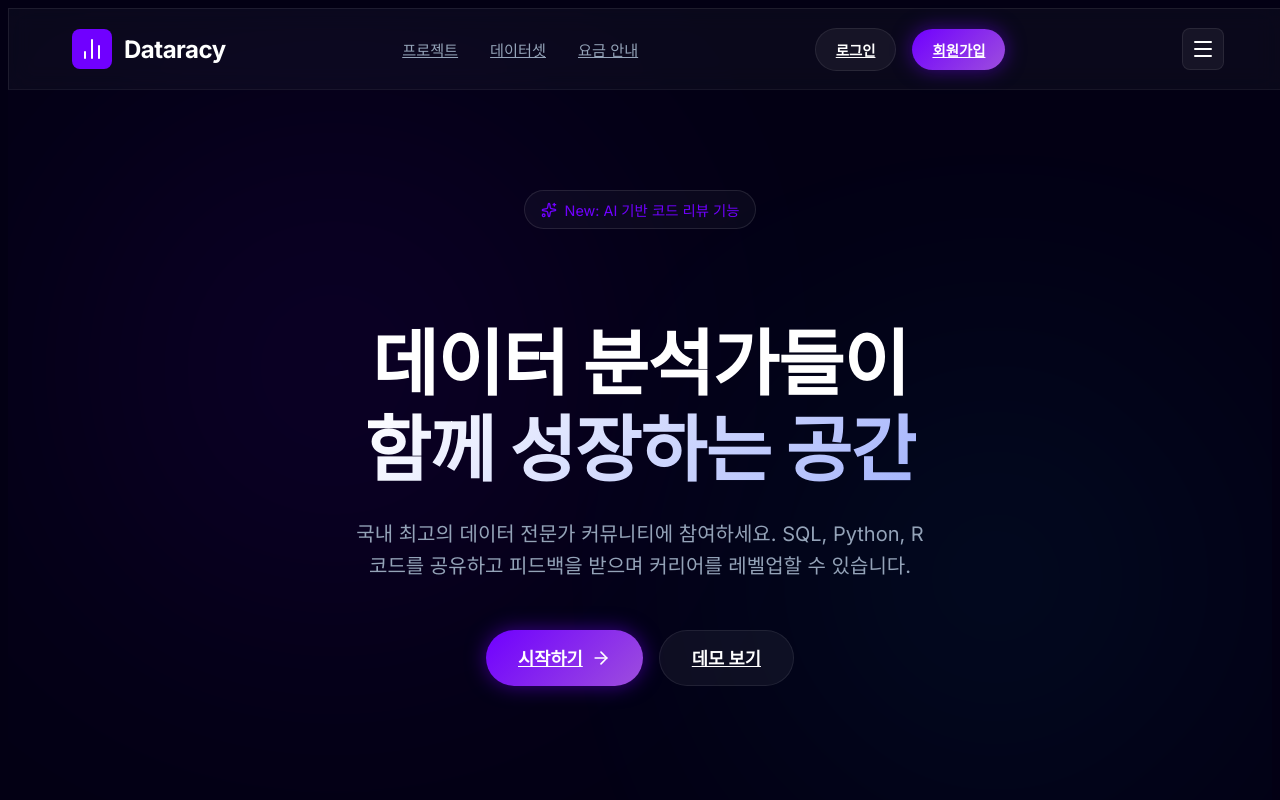
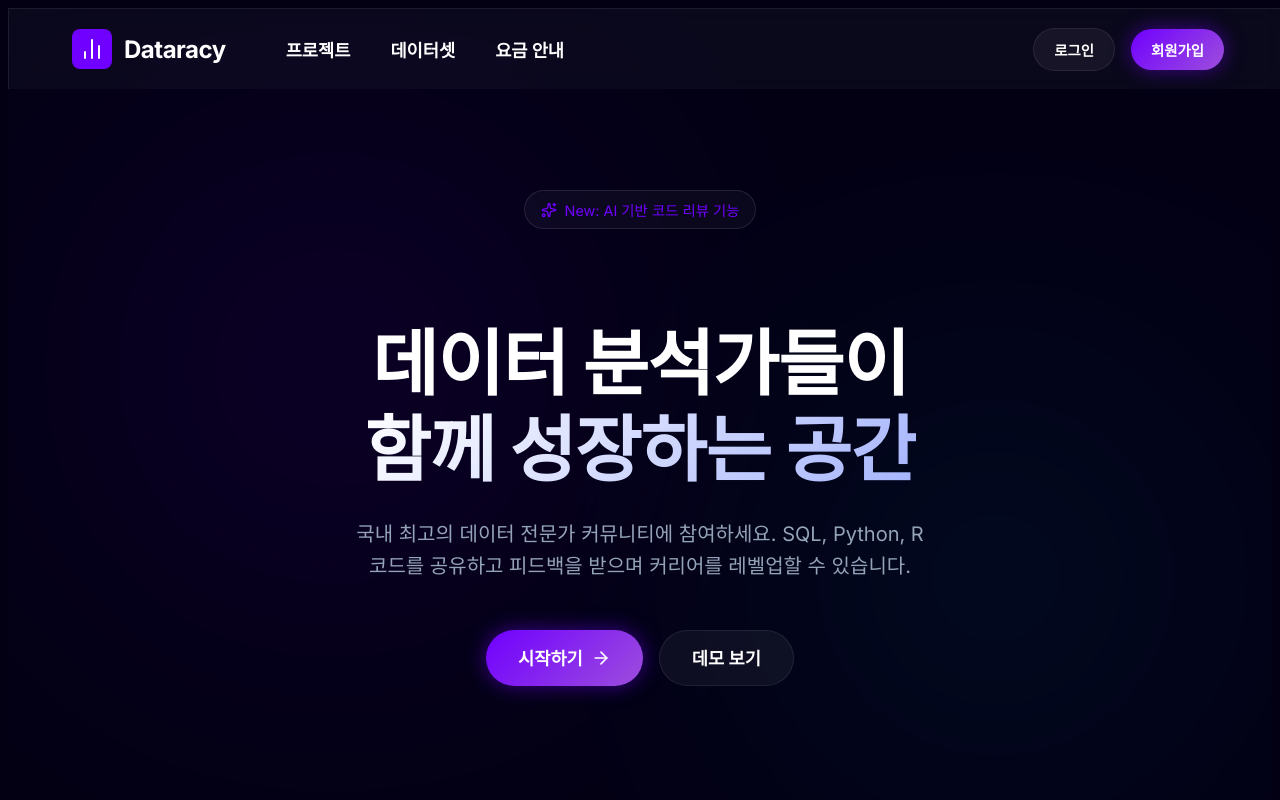
Before and after one commit to Skyline-Works/dataracy, a Next.js app: page / in a window 1280 px wide. Shown: the top 800 px of the page. Built offline with nearby package versions, Linux system fonts and the light colour scheme; no server answers.

Commit message:
Refactor: Update Navbar layout and styling (logo placement, underline removal, mobile menu logic)

```diff
--- a/src/app/globals.css
+++ b/src/app/globals.css
@@ -64,6 +64,11 @@ body {
   transition: all var(--transition-smooth);
   cursor: pointer;
   border: none;
+  text-decoration: none;
+}
+
+a {
+  text-decoration: none;
 }
 
 .btn-primary {
@@ -171,8 +176,17 @@ body {
   color: var(--text-secondary);
 }
 
+/* Utility to hide elements on desktop */
+.mobile-only {
+  display: none !important;
+}
+
 /* Mobile Responsive Utilities */
 @media (max-width: 768px) {
+  .mobile-only {
+    display: block !important;
+  }
+
   .hidden-mobile {
     display: none !important;
   }
--- a/src/components/MobileMenu.tsx
+++ b/src/components/MobileMenu.tsx
@@ -17,7 +17,7 @@ export default function MobileMenu({ user }: MobileMenuProps) {
     const toggleMenu = () => setIsOpen(!isOpen);
 
     return (
-        <div className="md:hidden">
+        <div className="md:hidden mobile-only">
             {/* Hamburger Button */}
             <button
                 onClick={toggleMenu}
--- a/src/components/Navbar.tsx
+++ b/src/components/Navbar.tsx
@@ -19,8 +19,10 @@ export default async function Navbar() {
     }
 
     return (
-        <nav className="fixed top-0 w-full z-50 bg-glass" style={{ borderBottom: '1px solid rgba(255,255,255,0.05)' }}>
+        <nav className="fixed top-0 w-full z-50 bg-glass" style={{ borderBottom: 'none' }}>
             <div className="container" style={{ height: '80px', display: 'flex', alignItems: 'center', justifyContent: 'space-between' }}>
+                <div style={{ display: 'flex', alignItems: 'center', gap: '60px' }}>
+                    {/* Logo */}
                     <div style={{ display: 'flex', alignItems: 'center', gap: '12px' }}>
                         <div style={{ padding: '8px', background: 'var(--primary)', borderRadius: '8px', display: 'flex' }}>
                             <BarChart2 size={24} color="#fff" />
@@ -29,10 +31,11 @@ export default async function Navbar() {
                     </div>
 
                     {/* Desktop Menu */}
-                <div className="hidden-mobile" style={{ display: 'flex', gap: '32px', alignItems: 'center' }}>
-                    <Link href="/projects" style={{ color: 'var(--text-secondary)', fontSize: '0.95rem' }}>프로젝트</Link>
-                    <Link href="/datasets" style={{ color: 'var(--text-secondary)', fontSize: '0.95rem' }}>데이터셋</Link>
-                    <Link href="#" style={{ color: 'var(--text-secondary)', fontSize: '0.95rem' }}>요금 안내</Link>
+                    <div className="hidden-mobile" style={{ display: 'flex', gap: '40px', alignItems: 'center' }}>
+                        <Link href="/projects" style={{ color: 'var(--text-primary)', fontSize: '1.1rem', fontWeight: '700' }}>프로젝트</Link>
+                        <Link href="/datasets" style={{ color: 'var(--text-primary)', fontSize: '1.1rem', fontWeight: '700' }}>데이터셋</Link>
+                        <Link href="#" style={{ color: 'var(--text-primary)', fontSize: '1.1rem', fontWeight: '700' }}>요금 안내</Link>
+                    </div>
                 </div>
 
                 <div className="hidden-mobile" style={{ display: 'flex', gap: '16px', alignItems: 'center' }}>
```
Lines whose indentation alone changed are shown as unchanged.
